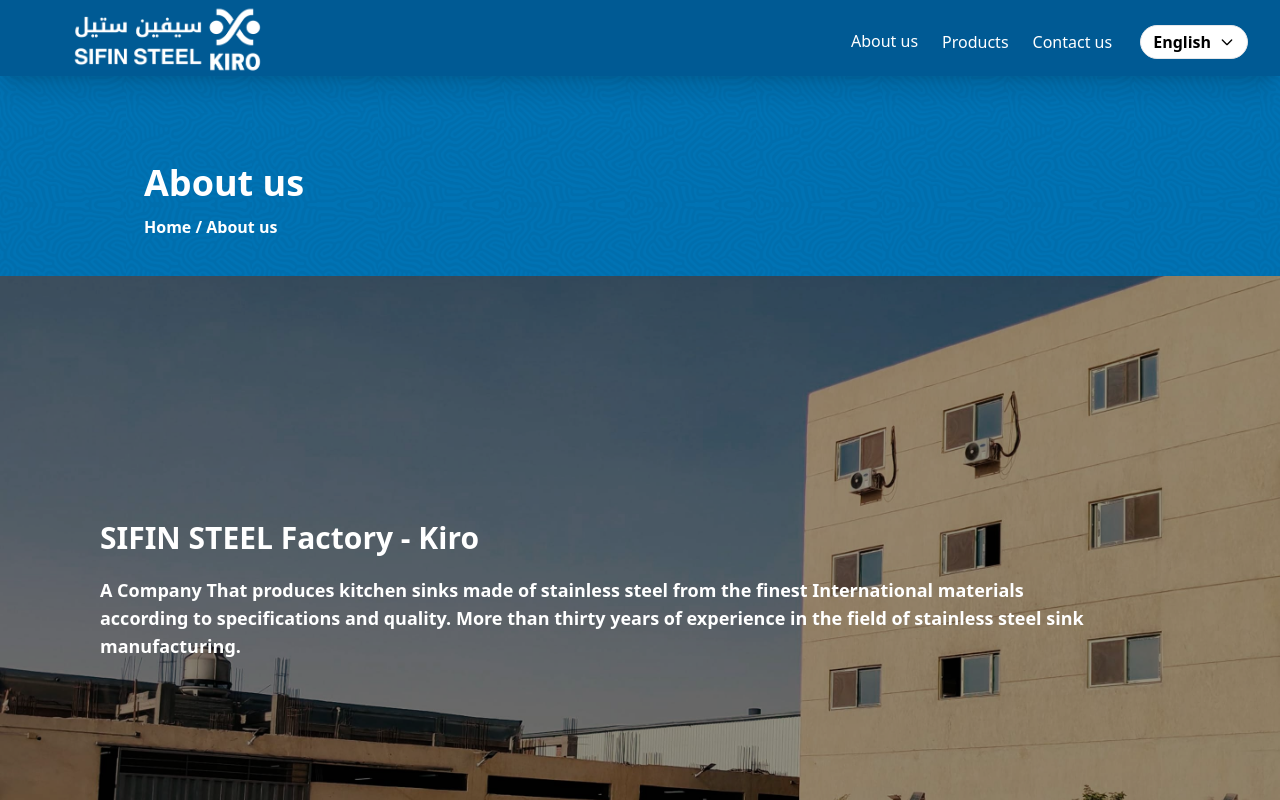
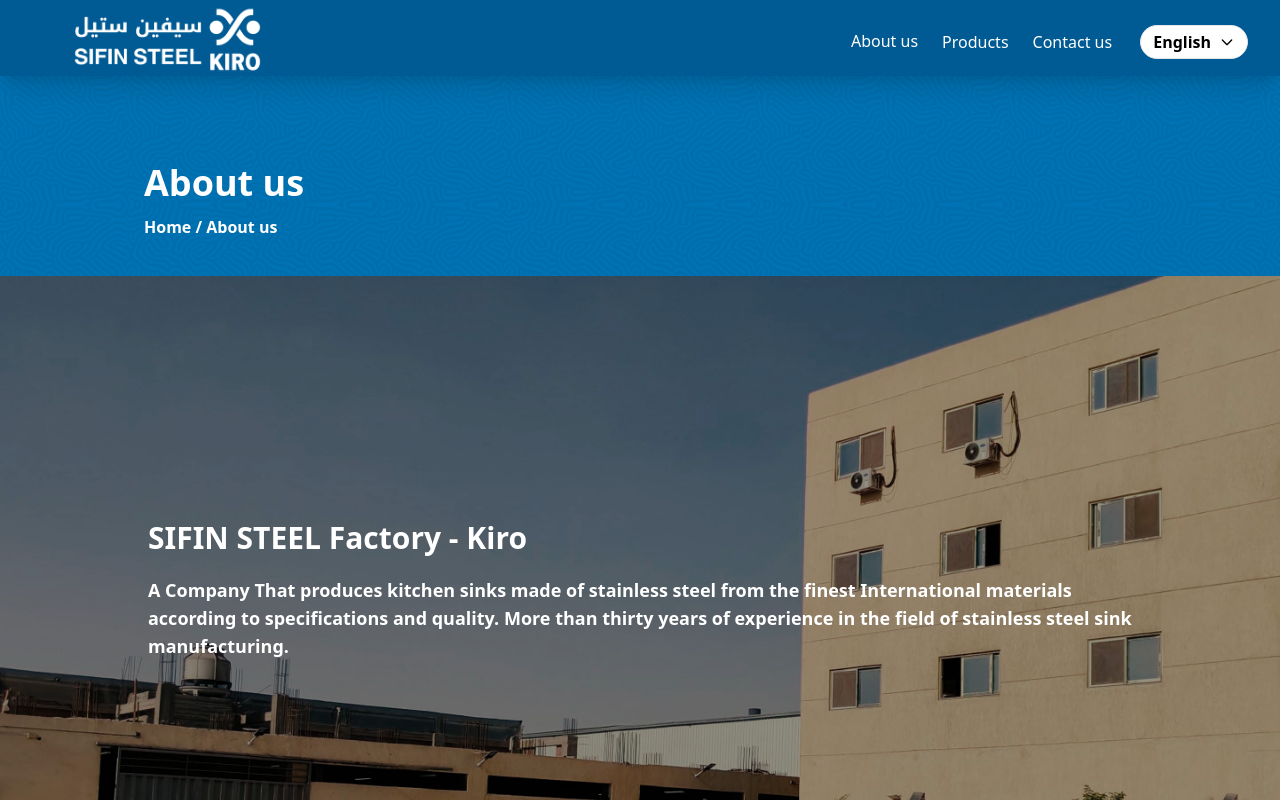
Before and after one commit to saifrafathassan/work, a React (Vite) app: page /About in a window 1280 px wide. Shown: the top 800 px of the page. Built offline with nearby package versions, Linux system fonts and the light colour scheme.

Commit message:
aboutpage

```diff
--- a/src/pages/about/section1.jsx
+++ b/src/pages/about/section1.jsx
@@ -32,7 +32,7 @@
 
         {/* النص على الصورة */}
         <motion.div
-          className={`absolute w-full sm:w-auto sm:px-20 top-[10%] sm:top-1/3 ${
+          className={`absolute w-full sm:w-auto sm:px-32 top-[10%] sm:top-1/3 ${
             isArabic ? 'right-5' : 'left-5'
           } transform -translate-y-1/2 sm:translate-y-0 text-white text-${
             isArabic ? 'right' : 'left'
```
